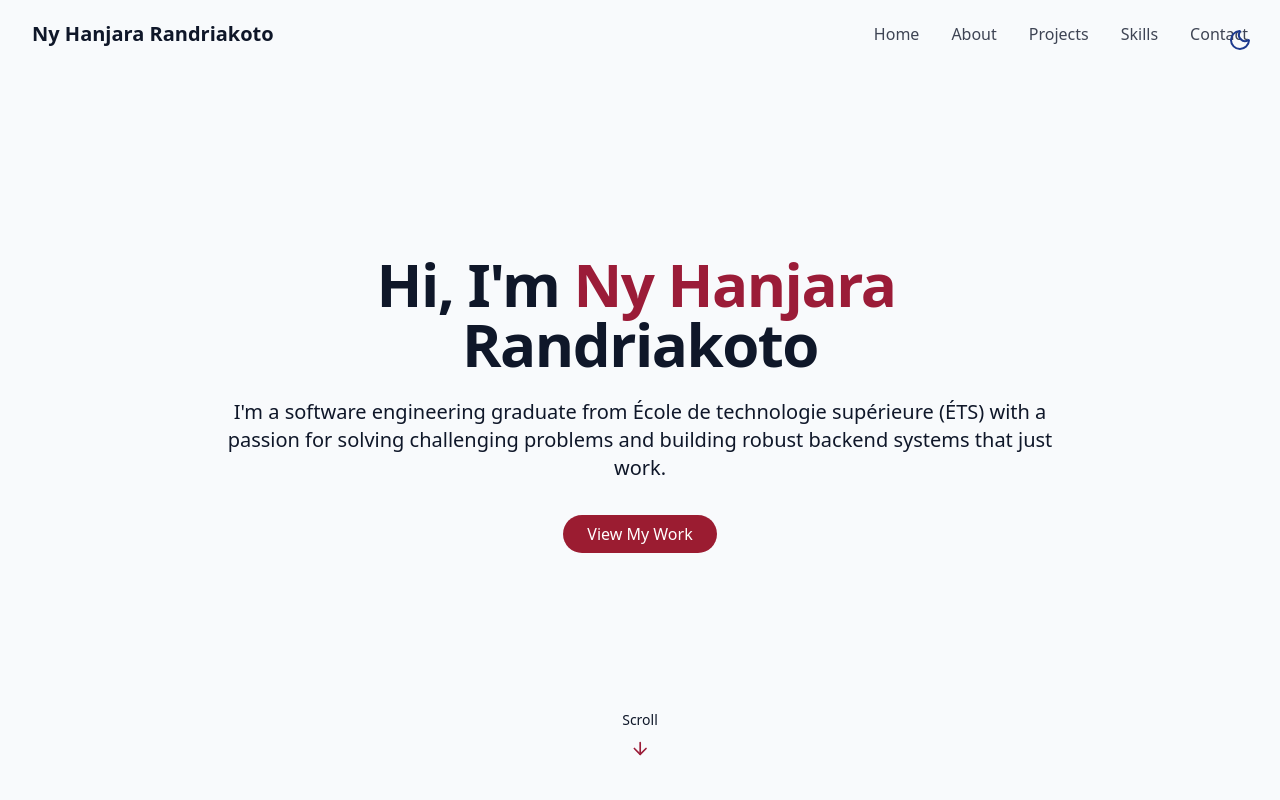
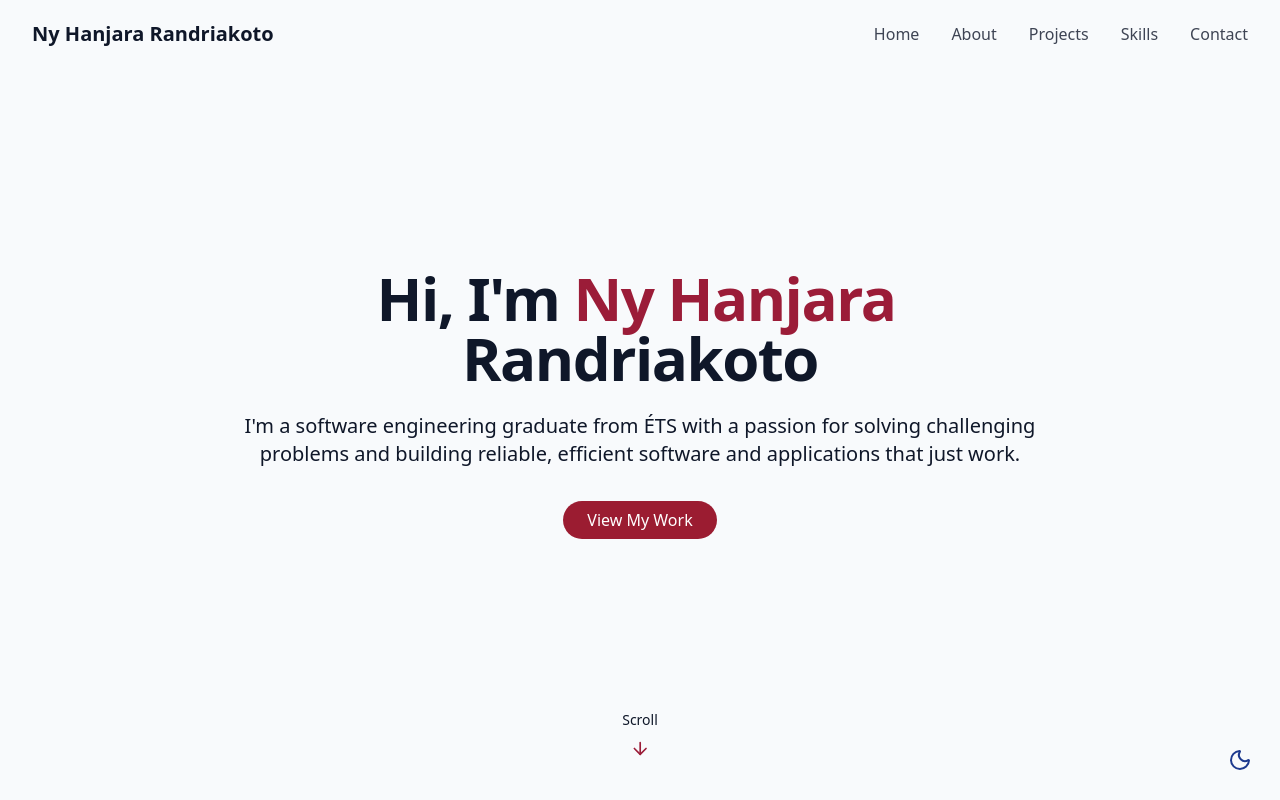
Before and after one commit to Nyst3r/portfolio-website, a React (Vite) app: page / in a window 1280 px wide. Shown: the top 800 px of the page. Built offline with nearby package versions, Linux system fonts and the light colour scheme.

Commit message:
Edit hero text and move light/dark mode icon

```diff
--- a/src/components/HeroSection.jsx
+++ b/src/components/HeroSection.jsx
@@ -21,8 +21,8 @@ export const HeroSection = () => {
           </h1>
 
           <p className="text-lg md:text-xl text-muted-foreground max-2-2xl mx-auto opacity-0 animate-fade-in-delay-3">
-            I'm a software engineering graduate from École de technologie supérieure (ÉTS) with a passion for solving
-            challenging problems and building robust backend systems that just work.
+            I'm a software engineering graduate from ÉTS with a passion for solving challenging problems
+            and building reliable, efficient software and applications that just work.
           </p>
 
           <div className="pt-4 opacity-0 animate-fade-in-delay-4">
--- a/src/components/ThemeToggle.jsx
+++ b/src/components/ThemeToggle.jsx
@@ -32,7 +32,7 @@ export const ThemeToggle = () => {
     <button
       onClick={toggleTheme}
       className={cn(
-        "fixed max-sm:hidden top-5 right-5 z-50 p-2 rounded-full transition-colors duration-300",
+        "fixed max-sm:hidden bottom-5 right-5 z-50 p-2 rounded-full transition-colors duration-300",
         "focus:outlin-hidden"
       )}
     >
```
Also changed, not shown: 1 other file (tests, documents, lock files or other folders).
